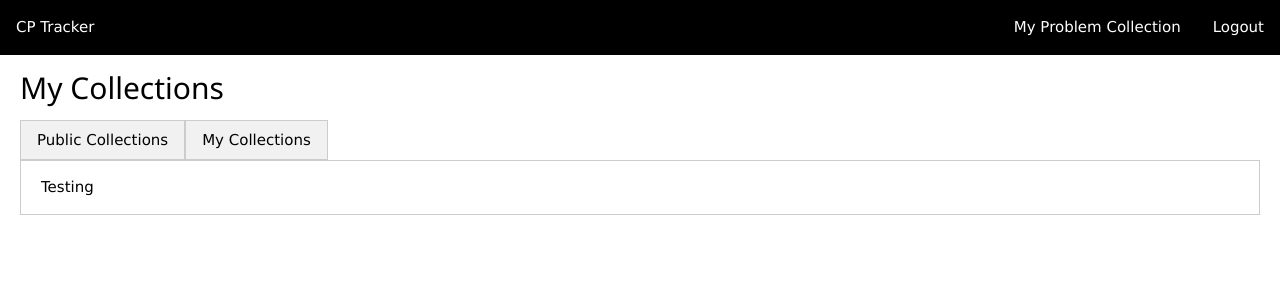
After one commit to ryangohca/CP-Tracker, a Flask app: template templates/homePage.html in a window 1280 px wide. The commit adds this page. Shown: the top 300 px of the page. Run offline with Flask 2, Linux system fonts and the light colour scheme; the template is opened without the code that fills it, so the values that code supplies are empty.

Commit message:
added collections tab, sorted static files

```diff
--- a/main.py
+++ b/main.py
@@ -62,12 +62,12 @@ def login():
         return redirect(url_for("success"))
     return render_template('index.html', signupForm=RegistrationForm(), loginForm=form)
 
-@app.route("/main", methods=["GET", "POST"])
+@app.route("/home", methods=["GET", "POST"])
 def success():
     if loginUser is None:
         return abort(503, "Access Denied")
     #TODO: notify user login successful
-    return render_template("success.html")
+    return render_template("homePage.html")
 
 @app.route("/logout")
 def logout():
--- /dev/null
+++ b/static/css/homePage.css
@@ -0,0 +1,17 @@
+#collections{
+    margin-left: 20px;
+    margin-right: 20px;
+}
+
+#collectionstab{
+    justify-content: stretch;
+}
+
+#collectionstab:after{
+    display: block;
+}
+
+.collectionscontainer{
+    padding-left: 20px;
+    padding-right: 20px;
+}
--- a/static/main.css
+++ b/static/css/main.css
@@ -8,3 +8,11 @@ nav {
   justify-content: space-between;
   padding-right: 3px;
 }
+
+.flexcontainer:after{
+    display: block;
+}
+
+.maintitle{
+    padding-left: 20px;
+}
--- /dev/null
+++ b/static/js/homePage.js
@@ -0,0 +1,10 @@
+function openTab(contentClass, contentId) {
+    for (var content of document.getElementsByClassName(contentClass)) {
+        content.style.display = "none";
+    }
+    document.getElementById(contentId).style.display = "block";
+}
+
+window.onload = function(){
+    openTab("collectionscontainer", "publicCollectionsDiv");
+};
--- /dev/null
+++ b/templates/homePage.html
@@ -0,0 +1,21 @@
+{% extends "template.html" %}
+{% block otherLinks %}
+<link rel="stylesheet" href="{{ url_for('static', filename='css/homePage.css') }}">
+<script src="{{ url_for('static', filename='js/homePage.js') }}"></script>
+{% endblock %}
+
+{% block body %}
+<h2 class="maintitle"> My Collections </h2>
+<div id="collections">
+    <div class="flexcontainer" id="collectionstab">
+        <button class="w3-bar-item w3-button w3-light-gray w3-border" onclick='openTab("collectionscontainer","publicCollectionsDiv");'> Public Collections </button>
+        <button class="w3-bar-item w3-button w3-light-gray w3-border" onclick='openTab("collectionscontainer","myCollectionsDiv");'> My Collections </button>
+    </div>
+    <div id="publicCollectionsDiv" class="w3-border collectionscontainer">
+        <p> Testing </p>
+    </div>
+    <div id="myCollectionsDiv" class="w3-border collectionscontainer">
+        <p> Testing 2 </p>
+    </div>
+</div>
+{% endblock %}
--- a/templates/index.html
+++ b/templates/index.html
@@ -17,8 +17,8 @@
 <html>
     <head>
         <title> CP Tracker </title>
-        <link rel="stylesheet" href="{{ url_for('static', filename='w3.css') }}">
-        <link rel="stylesheet" href="{{ url_for('static', filename='login.css') }}">
+        <link rel="stylesheet" href="{{ url_for('static', filename='css/w3.css') }}">
+        <link rel="stylesheet" href="{{ url_for('static', filename='css/login.css') }}">
     </head>
     <body>
         <div id="infoandlogin">
--- a/templates/success.html
+++ /dev/null
@@ -1,5 +0,0 @@
-{% extends "template.html" %}
-
-{% block body %}
-<h1> Success! </h1>
-{% endblock %}
--- a/templates/template.html
+++ b/templates/template.html
@@ -4,8 +4,8 @@
         <meta charset="utf-8">
         <meta name="viewport" content="width=device-width">
         <title>CP Tracker</title>
-        <link rel="stylesheet" href="{{ url_for('static', filename='w3.css') }}">
-        <link rel="stylesheet" href="{{ url_for('static', filename='main.css') }}">
+        <link rel="stylesheet" href="{{ url_for('static', filename='css/w3.css') }}">
+        <link rel="stylesheet" href="{{ url_for('static', filename='css/main.css') }}">
         {% block otherLinks %}
         <!-- add other scripts and css stylesheets here -->
         {% endblock %}
@@ -17,7 +17,7 @@
                 <a id="pagetitle" class="w3-bar-item w3-padding-16"> CP Tracker </a>
                 <!-- we have to do this in reverse order as w3-right is fifo -->
                 <a href="{{ url_for('logout') }}" class="w3-bar-item w3-button w3-right w3-padding-16"> Logout </a>
-                <a href="/dummy" class="w3-bar-item w3-button w3-right w3-padding-16"> My Problem Collection </a>
+                <a href="{{ url_for('success') }}" class="w3-bar-item w3-button w3-right w3-padding-16"> My Problem Collection </a>
             </nav>
         </header>
         {% block body %}
```
Also changed, not shown: static/css/login.css (renamed from static/login.css), static/css/w3.css (renamed from static/w3.css).
